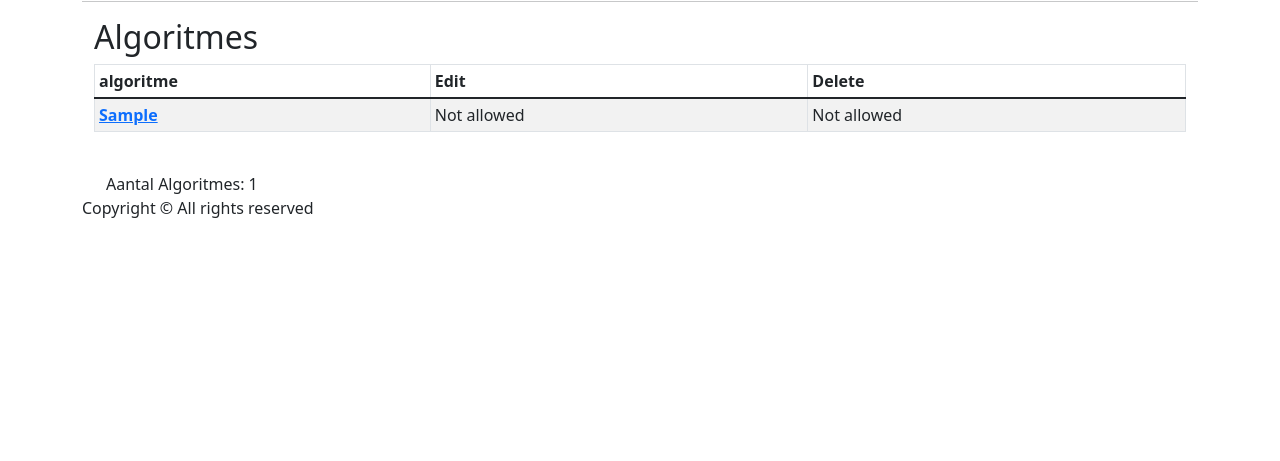
After one commit to CasperFicke/verwerkingenregister, a Django app: page /algoritmes/ in a window 1280 px wide. The commit adds this page. Shown: the part 339-800 px from the top of the page. Run offline with Django 4.2, Linux system fonts and the light colour scheme; tables that the repository leaves empty hold one stand-in row (values such as "Sample post").

Commit message:
add algoritme model

```diff
--- a/algoritmes/models.py
+++ b/algoritmes/models.py
@@ -2,5 +2,26 @@
 
 # django
 from django.db import models
+from django.urls import reverse
+from utils.model_abstracts import Model
+from django_extensions.db.models import (
+	TimeStampedModel,
+	ActivatorModel,
+)
 
-# Create your models here.
+# Algoritme Model
+class Algoritme(
+	TimeStampedModel,
+	ActivatorModel,
+	Model
+	):
+  class Meta:
+    verbose_name_plural = "Algoritmes"
+  # attributes
+  naam = models.CharField('algoritme', max_length=200)
+  # create absolute url
+  def get_absolute_url(self):
+    return reverse('algoritmes:show-algoritme', args=[self.id])
+
+  def __str__(self):
+    return f'{self.naam}'
--- /dev/null
+++ b/algoritmes/templates/algoritmes/all_algoritmes.html
@@ -0,0 +1,39 @@
+<!-- algoritmes/templates/algoritmes/all_algoritmes.html -->
+
+{% extends 'base.html' %}
+
+{% block title %}
+  {{ title|title }}
+{% endblock title %}
+
+{% block content %}
+  {% include 'includes/breadcrumb.html' %}
+  <div class="container">
+    <table class="table table-striped table-sm table-bordered table-hover">
+      <thead class="thead-dark">
+        <tr>
+          <th scope="col">algoritme</th>
+          <th scope="col">Edit</th>
+          <th scope="col">Delete</th>
+        </tr>
+      </thead>
+      <tbody>
+        {% if algoritmes_list %}
+         {% for algoritme in algoritmes_list %}
+            <tr>
+              <th scope="row"><a href="{{ algoritme.get_absolute_url }}">{{ algoritme.naam }}</a></th>
+              {% if user.is_authenticated %}
+                <td><a href="{% url 'algoritmes:edit-algoritme' algoritme.id %}" class="btn btn-outline-secondary">Edit</a></td>
+                <td><a href="{% url 'algoritmes:delete-algoritme' algoritme.id %}" class="btn btn-outline-secondary">Delete</a></td>
+              {% else %}
+                <td>Not allowed</td>
+                <td>Not allowed</td>
+              {% endif %}
+            </tr>
+          {% endfor %}
+        {% endif %}
+      </tbody>
+    </table>
+    {% include 'includes/pagina_nav.html' %}
+  </div>
+{% endblock content %}
--- a/algoritmes/urls.py
+++ b/algoritmes/urls.py
@@ -1 +1,20 @@
 # algoritmes/urls.py
+
+# django
+from django.urls import path
+
+# local
+from . import views
+from .views import all_algoritmesView, show_algoritmeView, edit_algoritmeView
+
+app_name = "algoritmes"
+
+urlpatterns = [
+  # Algoritmes
+  path('algoritmes/'                        , views.all_algoritmesView.as_view(), name='all-algoritmes'),
+  path('algoritmes/add/'                    , views.add_algoritmeView.as_view(), name="add-algoritme"),
+  path('algoritmes/<algoritme_id>/'       , show_algoritmeView.as_view(), name='show-algoritme'),
+  path('algoritmes/<algoritme_id>/edit/'  , edit_algoritmeView.as_view(), name='edit-algoritme'),
+  #path('algoritmes/<algoritme_id>/delete/', views.delete_algoritmeView.as_view(), name="delete-algoritme"), classbased
+  path('algoritmes/<algoritme_id>/delete/', views.delete_algoritme, name="delete-algoritme"),
+  ]
--- a/algoritmes/views.py
+++ b/algoritmes/views.py
@@ -1,6 +1,75 @@
 # algoritmes/views.py
 
 # django
-from django.shortcuts import render
+from django.shortcuts import render, redirect
+from django.contrib import messages
+from django.contrib.auth.mixins import LoginRequiredMixin
+from django.views.generic import ListView, DetailView
+from django.views.generic.edit import FormView, CreateView, UpdateView, DeleteView
 
-# Create your views here.
+from django.core.paginator import Paginator
+
+# local
+from .models import Algoritme
+from .forms import AlgoritmeForm
+
+# all verwerkingen classbased
+class all_algoritmesView(ListView):
+  model               = Algoritme
+  template_name       = 'algoritmes/all_algoritmes.html'
+  context_object_name = 'algoritmes_list'
+  paginate_by         = 10
+
+  def get_context_data(self, **kwargs):
+    context  = super(all_algoritmesView, self).get_context_data(**kwargs)
+    context ['title'] = 'Algoritmes'
+    algoritmes_list = Algoritme.objects.all()
+    context ['aantal']= algoritmes_list.count()
+    paginator         = Paginator(algoritmes_list, self.paginate_by)
+    page_number       = self.request.GET.get('page')
+    algoritmes_page = paginator.get_page(page_number)
+    page_count        = "a" * algoritmes_page.paginator.num_pages
+    context ['page_count'] = page_count
+    return  context
+
+# show algoritme classbased
+class show_algoritmeView(DetailView):
+  model               = Algoritme
+  template_name       = 'algoritmes/show_algoritme.html'
+  context_object_name = 'algoritme'
+  def get_object(self):
+    return Algoritme.objects.get(pk=self.kwargs['algoritme_id'])
+
+# add algoritme classbased
+class add_algoritmeView(LoginRequiredMixin, CreateView):
+  model         = Algoritme
+  fields        = '__all__'
+  template_name = 'algoritmes/add_algoritme.html'
+  success_url   = '/algoritmes/'
+
+# edit algoritme classbased
+class edit_algoritmeView(UpdateView):
+  form_class    = AlgoritmeForm
+  fields        = '__all__'
+  template_name = 'algoritmes/edit_algoritme.html'
+  success_url   = 'all-algoritmes'
+
+  def form_valid(self, form):
+    form.save()
+    return super().form_valid(form)
+
+# delete algoritme classbased
+# class delete_algoritmeView(DeleteView):
+#   model         = Algoritme
+#   success_url = reverse_lazy('all-algoritmes')
+
+# delete algoritme functionbased
+def delete_algoritme(request, algoritme_id):
+  algoritme = Algoritme.objects.get(id=algoritme_id)
+  if request.user.is_superuser:
+    algoritme.delete()
+    messages.success(request, ("Algoritme " + algoritme.naam + " has been deleted!"))
+    return redirect ('algoritmes:all-algoritmes')
+  else:
+    messages.success(request, ("Algoritme " + algoritme.naam + " is not yours to delete!"))
+    return redirect ('all-algoritmes')
--- a/templates/includes/navbar.html
+++ b/templates/includes/navbar.html
@@ -17,8 +17,11 @@
       </li>
       <!-- Verwerkigen menu -->
       <li class="nav-item"><a class="nav-link" href="{% url 'verwerkingen:all-verwerkingen' %}">Verwerkingen</a></li>
-      <li class="nav-item"><a class="nav-link" href="{% url 'rechten:all-rechten' %}">Rechten</a></li>
-      <li class="nav-item"><a class="nav-link" href="{% url 'rechten:all-rollen' %}">Rollen</a></li>
+      <li class="nav-item"><a class="nav-link" href="{% url 'algoritmes:all-algoritmes' %}">Algoritmes</a></li>
+      {% if user.is_authenticated %}
+        <li class="nav-item"><a class="nav-link" href="{% url 'rechten:all-rechten' %}">Rechten</a></li>
+        <li class="nav-item"><a class="nav-link" href="{% url 'rechten:all-rollen' %}">Rollen</a></li>
+      {% endif %}
     </ul>
 
     <!-- Rechterkant van de Navbar -->
@@ -36,7 +39,7 @@
                 <a class="dropdown-item" href="{% url 'users:edit_profile' user.userprofile.id %}">Edit Profile</a>
                 <a class="dropdown-item" href="{% url 'users:show_profile' user.userprofile.id %}">Show Profile</a>
               {% else %}
-                <a class="dropdown-item" href="{% url 'users:reate_profile' %}">Create Profile</a>
+                <a class="dropdown-item" href="{% url 'users:create_profile' %}">Create Profile</a>
               {% endif %}
           <li><a class="dropdown-item" href="{% url 'users:logout' %}">Logout</a></li>
         </ul>
--- a/users/views.py
+++ b/users/views.py
@@ -65,7 +65,7 @@
       user = authenticate(request, username=username, password=password)
       login(request, user)
       messages.success(request, ("You're Registered"))
-      return redirect('index')
+      return redirect('site-basis:home')
   else:
     form = SignUpForm()
   context = {
--- /dev/null
+++ b/utils/model_abstracts.py
@@ -0,0 +1,11 @@
+# utils/abstracts/py
+
+import uuid
+from django.db import models
+
+# Voeg een uuid toe aan ieder model dat je maakt op basis van dit abstract
+class Model(models.Model):
+  id = models.UUIDField(primary_key=True, default=uuid.uuid4)
+
+  class Meta:
+    abstract = True
--- a/verwerkingenregister/urls.py
+++ b/verwerkingenregister/urls.py
@@ -11,6 +11,7 @@
   path('', include('users.urls', namespace="users")),
   path('', include('rechten.urls', namespace="rechten")),
   path('', include('verwerkingen.urls', namespace="verwerkingen")),
+  path('', include('algoritmes.urls', namespace="algoritmes")),
   # debug urls
   #path("__debug__", include('debug_toolbar.urls')),
 ]
```
Also changed, not shown: algoritmes/admin.py (+12 -1 lines), algoritmes/forms.py (added, +25 -0 lines), algoritmes/templates/algoritmes/edit_algoritme.html (added, +49 -0 lines), algoritmes/templates/algoritmes/show_algoritme.html (added, +24 -0 lines), algoritmes/migrations/0001_initial.py (added), algoritmes/migrations/0002_remove_algoritme_description_remove_algoritme_title.py (added).
